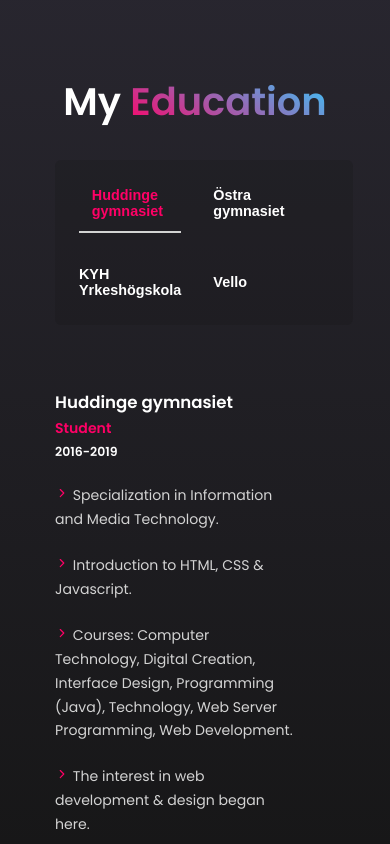
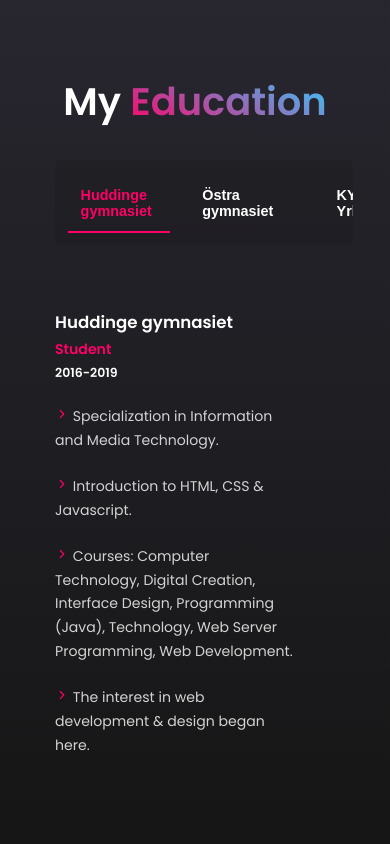
Before and after one commit to JesperSjostrom2/jespersjostrom2.github.io, a React (Create React App) app: page / in a window 390 px wide. Shown: the part 2400-3244 px from the top of the page. Built offline with nearby package versions, Linux system fonts and the light colour scheme; no server answers; the HTML template or start-up script is replaced by a standard one.

Commit message:
style: mobile adjustment

```diff
--- a/src/components/education/education.css
+++ b/src/components/education/education.css
@@ -47,7 +47,7 @@
 .education-buttons .selected {
   color: var(--color-main);
   width: 30px;
-  border-left: 2px solid lightgray;
+  border-left: 2px solid;
   padding-left: 1rem;
   animation: slideRightVariant 1s ease forwards;
 }
@@ -105,6 +105,7 @@
 @media only screen and (max-width: 700px) {
   .button-wrapper {
     flex-direction: column;
+    overflow-x: scroll;
   }
 
   .education-buttons {
@@ -113,15 +114,17 @@
     margin-top: 4rem;
     flex-direction: unset;
     margin: unset;
-    flex-wrap: wrap;
     gap: 0.5rem;
     margin-top: 2rem;
+    overflow-x: scroll;
+    justify-content: flex-start;
   }
 
   .education-buttons button {
     padding-right: 2rem;
     flex: unset;
     max-width: 1rem;
+    overflow-x: scroll;
   }
 
   .education-buttons .selected {
@@ -135,7 +138,7 @@
     left: 0;
     height: 1px;
     width: 80%;
-    border-bottom: 2px solid lightgray;
+    border-bottom: 2px solid;
   }
 
   .button-output-content {
@@ -143,11 +146,11 @@
     flex: unset;
   }
 
-  .button-output-content h2{
+  .button-output-content h2 {
     font-size: 1.3rem;
   }
 
-  .button-output-content h4{
+  .button-output-content h4 {
     font-size: 1.1rem;
   }
 
```
